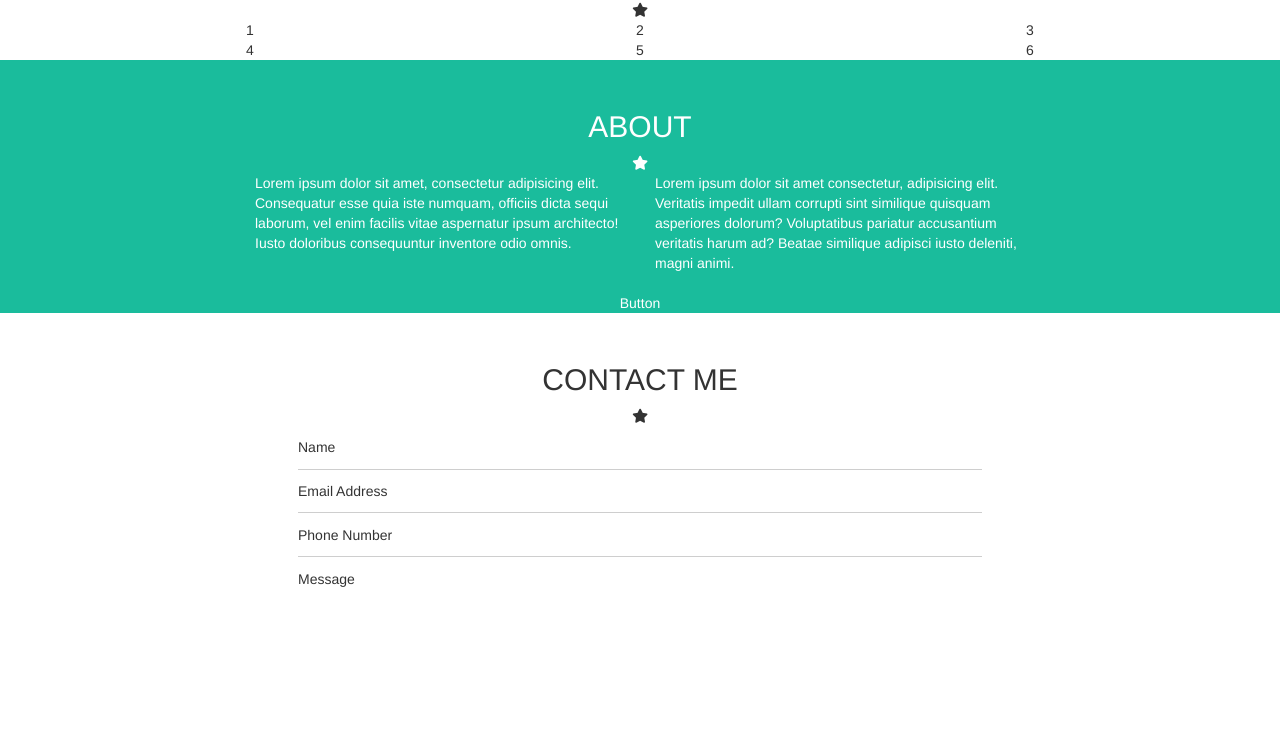
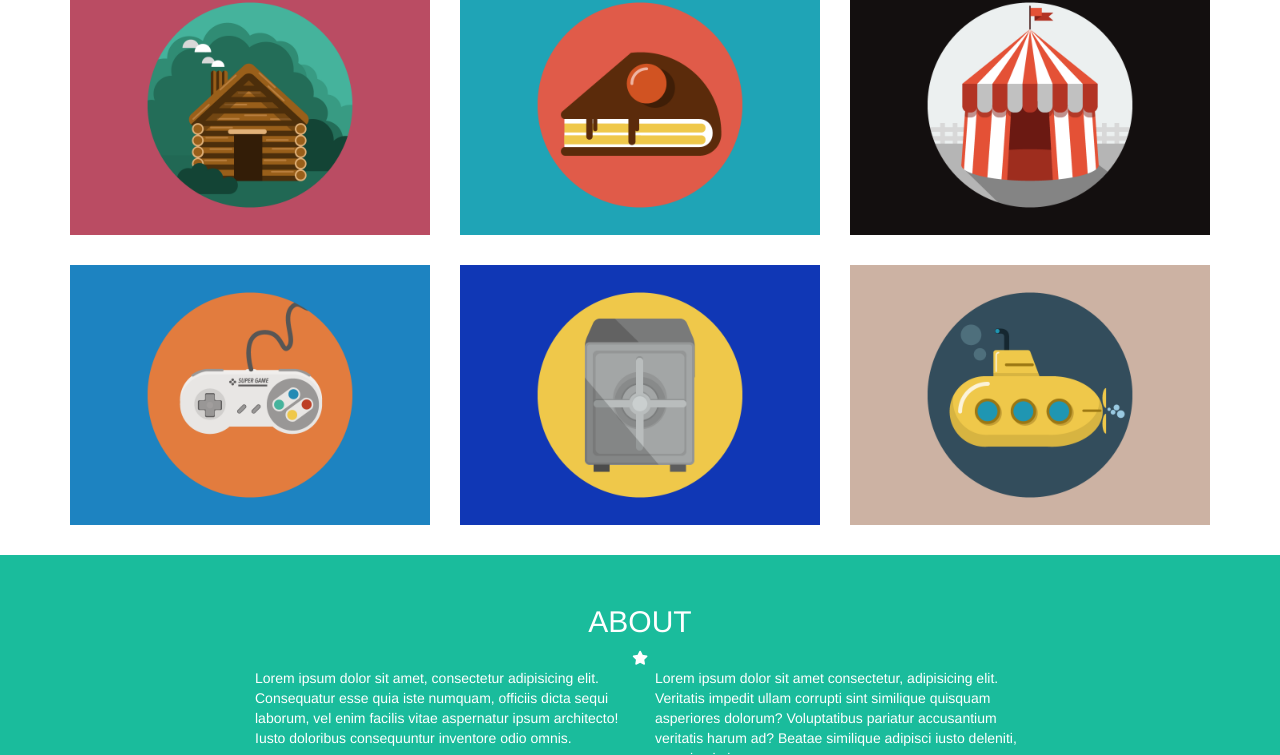
Before and after one commit to rcolonna00/html-css-bootstrap-freelancer, a plain HTML site: page index.html in a window 1280 px wide. Shown: the part 621-1376 px from the top of the page. Drawn offline with nearby package versions, Linux system fonts and the light colour scheme.

Commit message:
portfolio

```diff
--- a/css/style.css
+++ b/css/style.css
@@ -14,7 +14,9 @@ h2{
     text-transform: uppercase;
 }
 
+
 /*star*/
+/*
 .star{
     font-size: 100px;
     border-top: 1px solid black;
@@ -31,7 +33,7 @@ span{
     margin-top: -25;
     display: inline-block;
     z-index: 2;
-}
+}*/
 
 /*BACKGROUND COLOR*/
 .blu_scuro{
@@ -94,6 +96,10 @@ nav li a {
 #portfolio{
     text-align: center;
 }
+
+.box_img{
+    margin-bottom: 30px;
+}
 /*FINE PORTFOLIO*/
 
 /*ABOUT*/
--- a/index.html
+++ b/index.html
@@ -82,13 +82,47 @@
                         </div>
                     </div>
 
-                    <div class="col-xs-12 col-md-6 col-lg-4">1</div>
-                    <div class="col-xs-12 col-md-6 col-lg-4">2</div>
-                    <div class="col-xs-12 col-md-6 col-lg-4">3</div>
+                    <!-- portfolio image -->
+                    <div class="col-xs-12 col-md-6 col-lg-4">
+                        <div class="box_img">
+                            <img src="img/cabin.png" class="img-responsive">
+                        </div>
+                    </div>
 
-                    <div class="col-xs-12 col-md-6 col-lg-4">4</div>
-                    <div class="col-xs-12 col-md-6 col-lg-4">5</div>
-                    <div class="col-xs-12 col-md-6 col-lg-4">6</div>
+                    <!-- portfolio image -->
+                    <div class="col-xs-12 col-md-6 col-lg-4">
+                        <div class="box_img">
+                            <img src="img/cake.png" class="img-responsive">
+                        </div>
+                    </div>
+
+                    <!-- portfolio image -->
+                    <div class="col-xs-12 col-md-6 col-lg-4">
+                        <div class="box_img">
+                            <img src="img/circus.png" class="img-responsive">
+                        </div>
+                    </div>
+
+                    <!-- portfolio image -->
+                    <div class="col-xs-12 col-md-6 col-lg-4">
+                        <div class="box_img">
+                            <img src="img/game.png" class="img-responsive">
+                        </div>
+                    </div>
+
+                    <!-- portfolio image -->
+                    <div class="col-xs-12 col-md-6 col-lg-4">
+                        <div class="box_img">
+                            <img src="img/safe.png" class="img-responsive">
+                        </div>
+                    </div>
+
+                    <!-- portfolio image -->
+                    <div class="col-xs-12 col-md-6 col-lg-4">
+                        <div class="box_img">
+                            <img src="img/submarine.png" class="img-responsive">
+                        </div>
+                    </div>
 
                 </div>
             </div>
```
